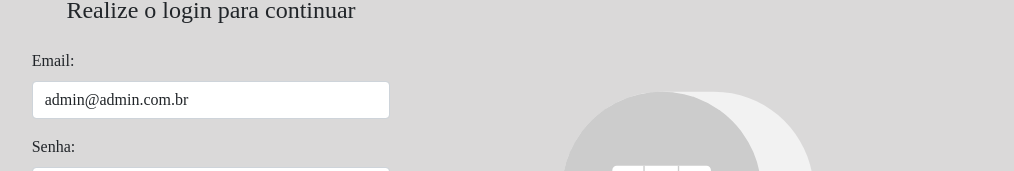
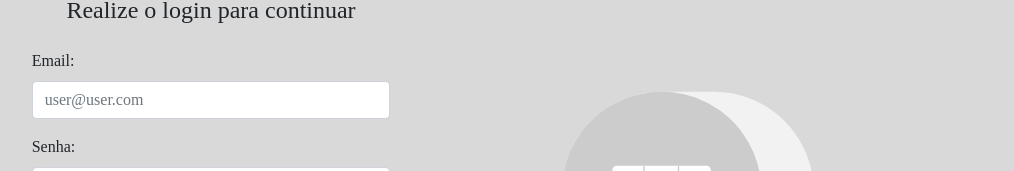
Before and after one commit to ViniciusPosssatto/Projeto_2-DEVinHouse, a Vue app in the folder projetovuefinal/: page /#/login in a window 1280 px wide. Shown: the part 167-338 px from the top of the page, without its empty margins (250-1264 px from the left). Built offline with nearby package versions, Linux system fonts and the light colour scheme; what vue-loading-overlay, vue-the-mask, vue-toast-notification, vue3-gravatar would draw is missing.

Commit message:
Update LoginUser.vue

```diff
--- a/projetovuefinal/src/views/userview/login/LoginUser.vue
+++ b/projetovuefinal/src/views/userview/login/LoginUser.vue
@@ -127,8 +127,8 @@ export default {
       schema,
       schema1,
       login: {
-        email1: 'admin@admin.com.br',
-        senha1: '123'
+        email1: '',
+        senha1: ''
       },
       userLogin: {
         id: Date.now(),
```
